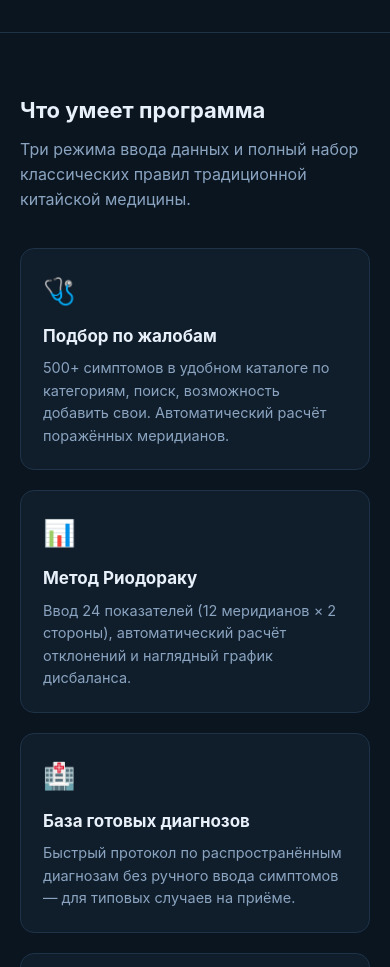
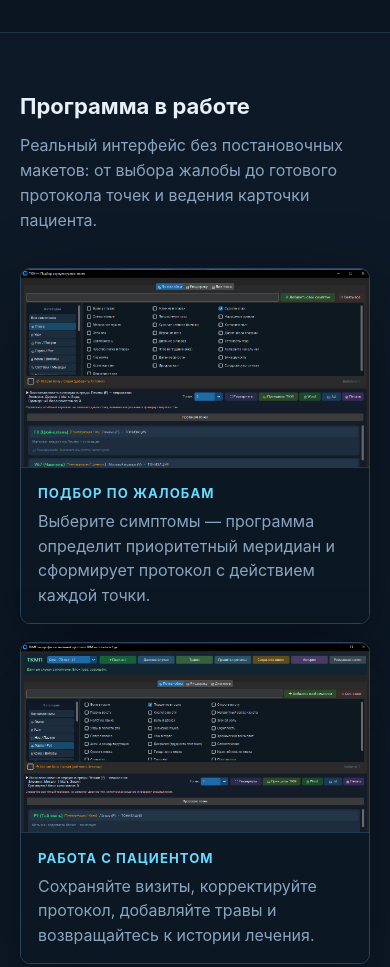
Before and after one commit to Oleg5603/tkm-acupuncture, a plain HTML site: page landing/index.html in a window 390 px wide. Shown: the part 840-1807 px from the top of the page. Drawn offline with Linux system fonts and the light colour scheme.

Commit message:
landing: showcase product screenshots

```diff
--- a/landing/index.html
+++ b/landing/index.html
@@ -105,6 +105,19 @@
   .top-nav .wrap { display: flex; flex-wrap: wrap; gap: 18px; padding-top: 12px; padding-bottom: 12px; }
   .top-nav a { color: var(--text); text-decoration: none; font-size: 14px; }
   img { max-width: 100%; }
+  .product-view { padding: 78px 0; background: #0d1926; }
+  .product-view .sub { max-width: 760px; }
+  .screen-gallery { display: grid; gap: 28px; margin-top: 34px; }
+  .screen-shot { overflow: hidden; margin: 0; border: 1px solid #29445d; border-radius: 16px; background: #07111a; box-shadow: 0 28px 70px #02070c80; }
+  .screen-shot img { display: block; width: 100%; height: auto; object-fit: contain; }
+  .screen-shot figcaption { display: grid; grid-template-columns: 170px 1fr; gap: 18px; padding: 18px 22px; border-top: 1px solid #20384d; color: var(--text-dim); line-height: 1.55; }
+  .screen-shot figcaption strong { color: #69d9ff; font-size: .82rem; letter-spacing: .08em; text-transform: uppercase; }
+  @media (max-width: 640px) {
+    .product-view { padding: 56px 0; }
+    .screen-gallery { gap: 18px; }
+    .screen-shot { border-radius: 10px; }
+    .screen-shot figcaption { grid-template-columns: 1fr; gap: 5px; padding: 15px 17px; background: #0b1722; }
+  }
   .wrap { max-width: 1080px; margin: 0 auto; padding: 0 20px; }
 
   header.hero {
@@ -374,6 +387,23 @@
   </div>
 </header>
 
+<section class="product-view" id="interface">
+  <div class="wrap">
+    <h2>Программа в работе</h2>
+    <p class="sub">Реальный интерфейс без постановочных макетов: от выбора жалобы до готового протокола точек и ведения карточки пациента.</p>
+    <div class="screen-gallery">
+      <figure class="screen-shot">
+        <img src="assets/tkm-symptom-selection.png" alt="Выбор жалобы и автоматический подбор акупунктурных точек в программе ТКМ" width="1279" height="728" loading="lazy">
+        <figcaption><strong>Подбор по жалобам</strong><span>Выберите симптомы — программа определит приоритетный меридиан и сформирует протокол с действием каждой точки.</span></figcaption>
+      </figure>
+      <figure class="screen-shot">
+        <img src="assets/tkmp-patient-protocol.png" alt="Карточка пациента и протокол акупунктурных точек в программе ТКМП" width="1326" height="721" loading="lazy">
+        <figcaption><strong>Работа с пациентом</strong><span>Сохраняйте визиты, корректируйте протокол, добавляйте травы и возвращайтесь к истории лечения.</span></figcaption>
+      </figure>
+    </div>
+  </div>
+</section>
+
 <section id="features">
   <div class="wrap">
     <h2>Что умеет программа</h2>
```
Also changed, not shown: landing/assets/tkm-symptom-selection.png (added), landing/assets/tkmp-patient-protocol.png (added).
